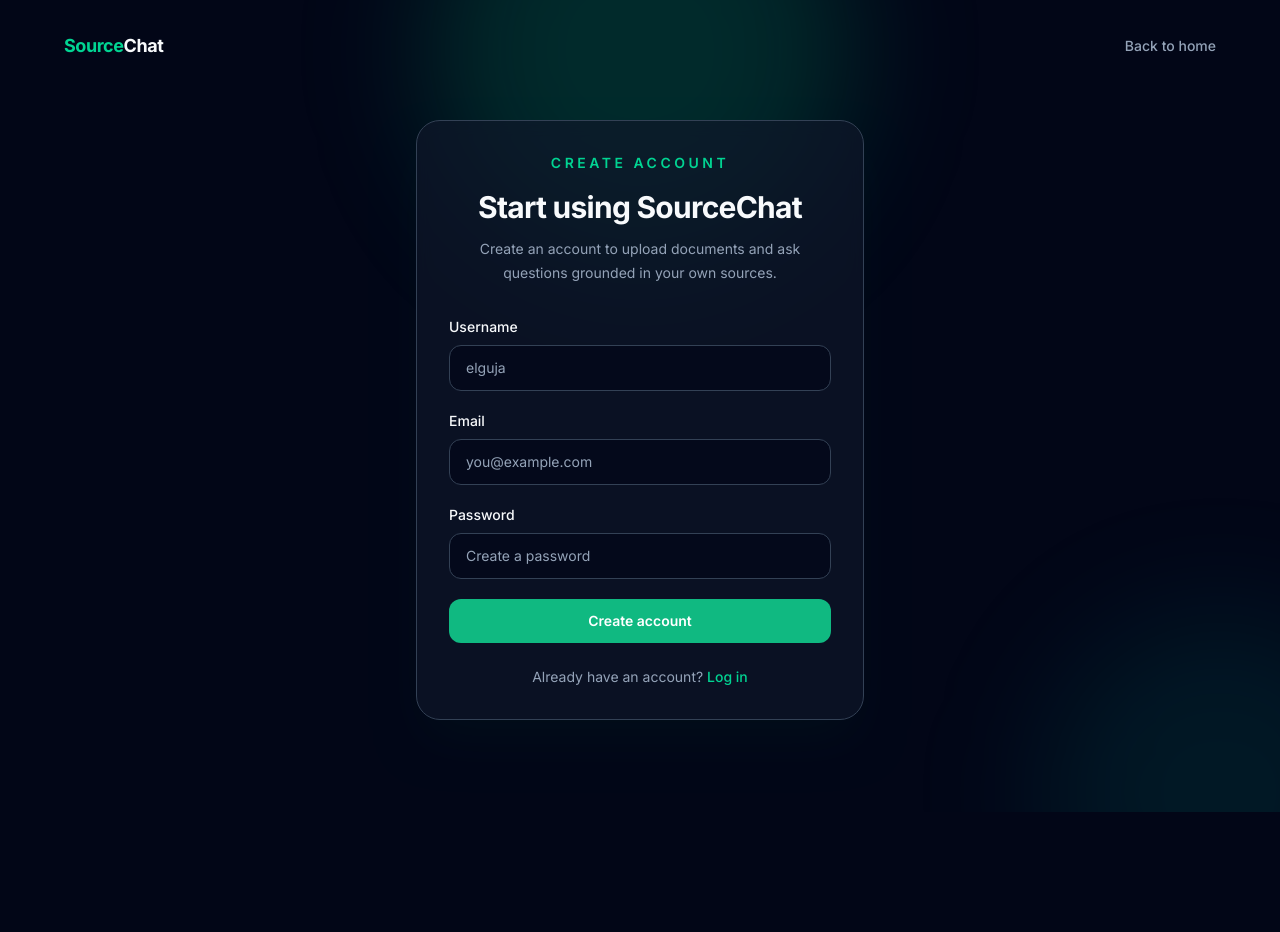
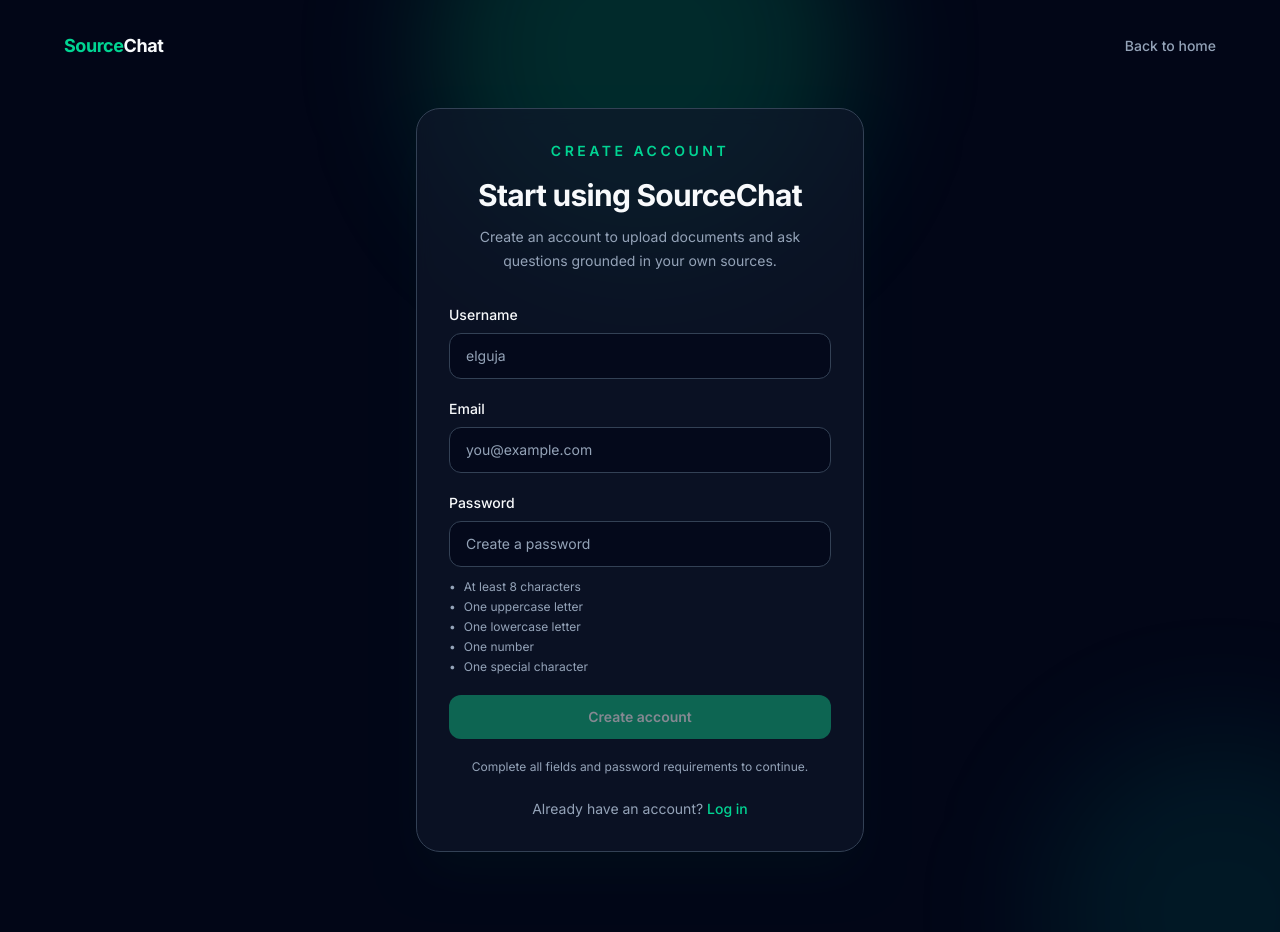
Before and after one commit to ninch1/SourceChat, a React (Vite) app in the folder client/: page /register in a window 1280 px wide. Before the commit the page ends 812 px from the top, so only its background shows below. Built offline with nearby package versions, Linux system fonts and the light colour scheme; no server answers.

Commit message:
Add register form validation

```diff
--- a/client/package.json
+++ b/client/package.json
@@ -17,7 +17,8 @@
     "react": "^19.2.7",
     "react-dom": "^19.2.7",
     "react-router-dom": "^7.18.0",
-    "tailwindcss": "^4.3.1"
+    "tailwindcss": "^4.3.1",
+    "zod": "^4.4.3"
   },
   "devDependencies": {
     "@eslint/js": "^10.0.1",
--- a/client/src/pages/RegisterPage.tsx
+++ b/client/src/pages/RegisterPage.tsx
@@ -1,176 +1,338 @@
-import AuthNavbar from '../components/layout/navbar/AuthNavbar';
-import { Link } from 'react-router-dom';
-import { useRegisterUser } from '../queries/auth';
-import { useState } from 'react';
-import type { RegisterUserData } from '../types/auth';
+import AuthNavbar from "../components/layout/navbar/AuthNavbar";
+import { Link } from "react-router-dom";
+import { useRegisterUser } from "../queries/auth";
+import { useState } from "react";
+import type { RegisterUserData } from "../types/auth";
+import { z } from "zod";
+
+// Client-side register validation. Backend validation still remains the source of truth for security.
+const registerSchema = z.object({
+  email: z
+    .string()
+    .trim()
+    .min(1, "Email is required")
+    .email("Enter a valid email"),
+  username: z
+    .string()
+    .trim()
+    .min(3, "Username must be at least 3 characters")
+    .max(20, "Username must be 20 characters or fewer"),
+  password: z
+    .string()
+    .min(8, "Password must be at least 8 characters")
+    .max(32, "Password must be 32 characters or fewer")
+    .regex(
+      /[!@#$%^&*(),.?":{}|<>]/,
+      "Password must contain at least one special character",
+    )
+    .regex(/[0-9]/, "Password must contain at least one number")
+    .regex(/[A-Z]/, "Password must contain at least one uppercase letter")
+    .regex(/[a-z]/, "Password must contain at least one lowercase letter"),
+});
 
 export default function RegisterPage() {
   const [userData, setUserData] = useState<RegisterUserData>({
-    email: '',
-    username: '',
-    password: '',
+    email: "",
+    username: "",
+    password: "",
   });
+  const [touchedFields, setTouchedFields] = useState({
+    username: false,
+    email: false,
+    password: false,
+  });
+  // Validate current form values on each render so the submit button reflects the latest form state.
+  const validationResult = registerSchema.safeParse(userData);
+  const isFormValid = validationResult.success;
+  // Convert Zod errors into field-specific messages for the inputs.
+  const liveFieldErrors = validationResult.success
+    ? {}
+    : z.flattenError(validationResult.error).fieldErrors;
+  // Only show field errors after a user has left that field, so validation does not feel too aggressive.
+  const usernameError = touchedFields.username
+    ? liveFieldErrors.username?.[0]
+    : undefined;
+  const emailError = touchedFields.email ? liveFieldErrors.email?.[0] : undefined;
+  const passwordError = touchedFields.password
+    ? liveFieldErrors.password?.[0]
+    : undefined;
+  const passwordMaxLengthError =
+    passwordError === "Password must be 32 characters or fewer"
+      ? passwordError
+      : undefined;
 
   const {
     mutate: registerUserMutation,
-    data,
     error,
     isPending,
     isSuccess,
     isError,
   } = useRegisterUser();
 
+  // Password checklist uses the same rules as the schema, but gives live visual feedback.
+  const passwordRules = {
+    minLength: userData.password.length >= 8,
+    uppercase: /[A-Z]/.test(userData.password),
+    lowercase: /[a-z]/.test(userData.password),
+    number: /[0-9]/.test(userData.password),
+    special: /[!@#$%^&*(),.?":{}|<>]/.test(userData.password),
+  };
+
+  const hasPasswordText = userData.password.length > 0;
+
+  function PasswordRule({
+    isValid,
+    children,
+  }: {
+    isValid: boolean;
+    children: React.ReactNode;
+  }) {
+    const tone = !hasPasswordText
+      ? "text-app-muted"
+      : isValid
+        ? "text-emerald-400"
+        : "text-red-400";
+
+    return (
+      <li className={`flex items-center gap-2 transition ${tone}`}>
+        <span>{hasPasswordText && isValid ? "✓" : "•"}</span>
+        <span>{children}</span>
+      </li>
+    );
+  }
+
   function handleSubmit(e: React.SubmitEvent<HTMLFormElement>) {
     e.preventDefault();
-    registerUserMutation(userData);
+
+    // Re-validate on submit as a final guard before calling the API.
+    const result = registerSchema.safeParse(userData);
+
+    if (!result.success) {
+      setTouchedFields({
+        username: true,
+        email: true,
+        password: true,
+      });
+
+      return;
+    }
+
+    registerUserMutation(result.data);
   }
 
   return (
-    <main className='relative min-h-screen overflow-hidden bg-app-bg px-6 py-8 text-app-text'>
-      <div className='pointer-events-none absolute left-1/2 top-[-160px] h-[420px] w-[420px] -translate-x-1/2 rounded-full bg-emerald-500/20 blur-3xl' />
-      <div className='pointer-events-none absolute bottom-[-160px] right-[-120px] h-[360px] w-[360px] rounded-full bg-teal-500/10 blur-3xl' />
+    <main className="relative min-h-screen overflow-hidden bg-app-bg px-6 py-8 text-app-text">
+      <div className="pointer-events-none absolute left-1/2 top-[-160px] h-[420px] w-[420px] -translate-x-1/2 rounded-full bg-emerald-500/20 blur-3xl" />
+      <div className="pointer-events-none absolute bottom-[-160px] right-[-120px] h-[360px] w-[360px] rounded-full bg-teal-500/10 blur-3xl" />
 
       <AuthNavbar />
 
-      <section className='relative z-10 mx-auto flex min-h-[calc(100vh-5rem)] max-w-6xl items-center justify-center py-12'>
+      <section className="relative z-10 mx-auto flex min-h-[calc(100vh-5rem)] max-w-6xl items-center justify-center py-12">
         {isSuccess ? (
-          <div className='w-full max-w-md rounded-3xl border border-emerald-500/20 bg-app-surface/70 p-8 shadow-2xl shadow-emerald-950/20 backdrop-blur'>
-            <div className='text-center'>
-              <div className='mx-auto flex h-14 w-14 items-center justify-center rounded-full bg-emerald-500/10 ring-1 ring-emerald-500/30'>
-                <span className='text-2xl text-emerald-400'>✓</span>
+          <div className="w-full max-w-md rounded-3xl border border-emerald-500/20 bg-app-surface/70 p-8 shadow-2xl shadow-emerald-950/20 backdrop-blur">
+            <div className="text-center">
+              <div className="mx-auto flex h-14 w-14 items-center justify-center rounded-full bg-emerald-500/10 ring-1 ring-emerald-500/30">
+                <span className="text-2xl text-emerald-400">✓</span>
               </div>
 
-              <p className='mt-6 text-sm font-semibold uppercase tracking-[0.25em] text-emerald-400'>
+              <p className="mt-6 text-sm font-semibold uppercase tracking-[0.25em] text-emerald-400">
                 Account created
               </p>
 
-              <h1 className='mt-4 text-3xl font-bold tracking-tight text-app-text'>
+              <h1 className="mt-4 text-3xl font-bold tracking-tight text-app-text">
                 Welcome to SourceChat
               </h1>
 
-              <p className='mt-3 text-sm leading-6 text-app-muted'>
+              <p className="mt-3 text-sm leading-6 text-app-muted">
                 Your account has been created successfully. You can now log in
                 and start uploading your documents.
               </p>
 
               <Link
-                to='/login'
-                className='mt-8 inline-flex w-full items-center justify-center rounded-xl bg-app-primary px-5 py-3 text-sm font-semibold text-white transition hover:bg-app-primary-hover'
+                to="/login"
+                className="mt-8 inline-flex w-full items-center justify-center rounded-xl bg-app-primary px-5 py-3 text-sm font-semibold text-white transition hover:bg-app-primary-hover"
               >
                 Go to login
               </Link>
             </div>
           </div>
         ) : (
-          <div className='w-full max-w-md rounded-3xl border border-app-border bg-app-surface/70 p-8 shadow-2xl shadow-emerald-950/20 backdrop-blur'>
-            <div className='text-center'>
-              <p className='text-sm font-semibold uppercase tracking-[0.25em] text-emerald-400'>
+          <div className="w-full max-w-md rounded-3xl border border-app-border bg-app-surface/70 p-8 shadow-2xl shadow-emerald-950/20 backdrop-blur">
+            <div className="text-center">
+              <p className="text-sm font-semibold uppercase tracking-[0.25em] text-emerald-400">
                 Create account
               </p>
 
-              <h1 className='mt-4 text-3xl font-bold tracking-tight text-app-text'>
+              <h1 className="mt-4 text-3xl font-bold tracking-tight text-app-text">
                 Start using SourceChat
               </h1>
 
-              <p className='mt-3 text-sm leading-6 text-app-muted'>
+              <p className="mt-3 text-sm leading-6 text-app-muted">
                 Create an account to upload documents and ask questions grounded
                 in your own sources.
               </p>
             </div>
 
-            <form className='mt-8 space-y-5' onSubmit={handleSubmit}>
+            <form className="mt-8 space-y-5" onSubmit={handleSubmit} noValidate>
               <div>
                 <label
-                  htmlFor='username'
-                  className='mb-2 block text-sm font-medium text-app-text'
+                  htmlFor="username"
+                  className="mb-2 block text-sm font-medium text-app-text"
                 >
                   Username
                 </label>
                 <input
                   value={userData.username}
-                  onChange={(e) =>
-                    setUserData({ ...userData, username: e.target.value })
-                  }
-                  id='username'
-                  name='username'
-                  type='text'
-                  autoComplete='username'
-                  placeholder='elguja'
-                  className='w-full rounded-xl border border-app-border bg-app-bg/70 px-4 py-3 text-sm text-app-text outline-none transition placeholder:text-app-muted focus:border-emerald-500/70 focus:ring-4 focus:ring-emerald-500/10'
+                  onChange={(e) => {
+                    setUserData({ ...userData, username: e.target.value });
+                  }}
+                  onBlur={() => {
+                    setTouchedFields((prev) => ({ ...prev, username: true }));
+                  }}
+                  id="username"
+                  name="username"
+                  type="text"
+                  autoComplete="username"
+                  placeholder="elguja"
+                  required
+                  minLength={3}
+                  maxLength={20}
+                  aria-invalid={Boolean(usernameError)}
+                  aria-describedby={usernameError ? "username-error" : undefined}
+                  className={`w-full rounded-xl border bg-app-bg/70 px-4 py-3 text-sm text-app-text outline-none transition placeholder:text-app-muted focus:ring-4 ${
+                    usernameError
+                      ? "border-red-400/70 focus:border-red-400 focus:ring-red-500/10"
+                      : "border-app-border focus:border-emerald-500/70 focus:ring-emerald-500/10"
+                  }`}
                 />
+                {usernameError && (
+                  <p id="username-error" className="mt-2 text-sm text-red-400">
+                    {usernameError}
+                  </p>
+                )}
               </div>
 
               <div>
                 <label
-                  htmlFor='email'
-                  className='mb-2 block text-sm font-medium text-app-text'
+                  htmlFor="email"
+                  className="mb-2 block text-sm font-medium text-app-text"
                 >
                   Email
                 </label>
                 <input
                   value={userData.email}
-                  onChange={(e) =>
-                    setUserData({ ...userData, email: e.target.value })
-                  }
-                  id='email'
-                  name='email'
-                  type='email'
-                  autoComplete='email'
-                  placeholder='you@example.com'
-                  className='w-full rounded-xl border border-app-border bg-app-bg/70 px-4 py-3 text-sm text-app-text outline-none transition placeholder:text-app-muted focus:border-emerald-500/70 focus:ring-4 focus:ring-emerald-500/10'
+                  onChange={(e) => {
+                    setUserData({ ...userData, email: e.target.value });
+                  }}
+                  onBlur={() => {
+                    setTouchedFields((prev) => ({ ...prev, email: true }));
+                  }}
+                  id="email"
+                  name="email"
+                  type="email"
+                  autoComplete="email"
+                  placeholder="you@example.com"
+                  required
+                  maxLength={254}
+                  aria-invalid={Boolean(emailError)}
+                  aria-describedby={emailError ? "email-error" : undefined}
+                  className={`w-full rounded-xl border bg-app-bg/70 px-4 py-3 text-sm text-app-text outline-none transition placeholder:text-app-muted focus:ring-4 ${
+                    emailError
+                      ? "border-red-400/70 focus:border-red-400 focus:ring-red-500/10"
+                      : "border-app-border focus:border-emerald-500/70 focus:ring-emerald-500/10"
+                  }`}
                 />
+                {emailError && (
+                  <p id="email-error" className="mt-2 text-sm text-red-400">
+                    {emailError}
+                  </p>
+                )}
               </div>
 
               <div>
                 <label
-                  htmlFor='password'
-                  className='mb-2 block text-sm font-medium text-app-text'
+                  htmlFor="password"
+                  className="mb-2 block text-sm font-medium text-app-text"
                 >
                   Password
                 </label>
                 <input
                   value={userData.password}
-                  onChange={(e) =>
-                    setUserData({ ...userData, password: e.target.value })
-                  }
-                  id='password'
-                  name='password'
-                  type='password'
-                  autoComplete='new-password'
-                  placeholder='Create a password'
-                  className='w-full rounded-xl border border-app-border bg-app-bg/70 px-4 py-3 text-sm text-app-text outline-none transition placeholder:text-app-muted focus:border-emerald-500/70 focus:ring-4 focus:ring-emerald-500/10'
+                  onChange={(e) => {
+                    setUserData({ ...userData, password: e.target.value });
+                  }}
+                  onBlur={() => {
+                    setTouchedFields((prev) => ({ ...prev, password: true }));
+                  }}
+                  id="password"
+                  name="password"
+                  type="password"
+                  autoComplete="new-password"
+                  placeholder="Create a password"
+                  required
+                  minLength={8}
+                  maxLength={32}
+                  aria-invalid={Boolean(passwordError)}
+                  aria-describedby="password-rules"
+                  className={`w-full rounded-xl border bg-app-bg/70 px-4 py-3 text-sm text-app-text outline-none transition placeholder:text-app-muted focus:ring-4 ${
+                    passwordError
+                      ? "border-red-400/70 focus:border-red-400 focus:ring-red-500/10"
+                      : "border-app-border focus:border-emerald-500/70 focus:ring-emerald-500/10"
+                  }`}
                 />
+                <ul id="password-rules" className="mt-3 space-y-1 text-xs">
+                  <PasswordRule isValid={passwordRules.minLength}>
+                    At least 8 characters
+                  </PasswordRule>
+
+                  <PasswordRule isValid={passwordRules.uppercase}>
+                    One uppercase letter
+                  </PasswordRule>
+
+                  <PasswordRule isValid={passwordRules.lowercase}>
+                    One lowercase letter
+                  </PasswordRule>
+
+                  <PasswordRule isValid={passwordRules.number}>
+                    One number
+                  </PasswordRule>
+
+                  <PasswordRule isValid={passwordRules.special}>
+                    One special character
+                  </PasswordRule>
+                </ul>
+                {passwordMaxLengthError && (
+                  <p className="mt-2 text-sm text-red-400">
+                    {passwordMaxLengthError}
+                  </p>
+                )}
               </div>
 
               {isError && (
-                <div className='rounded-xl bg-red-400/10 p-4 text-center text-sm text-red-500'>
-                  {error ? error.message : 'Unknown error'}
+                <div className="rounded-xl bg-red-400/10 p-4 text-center text-sm text-red-500">
+                  {error ? error.message : "Unknown error"}
                 </div>
               )}
 
-              {isPending ? (
-                <button
-                  type='button'
-                  disabled
-                  className='w-full rounded-xl bg-app-primary px-5 py-3 text-sm font-semibold text-white transition disabled:opacity-50'
-                >
-                  Creating account...
-                </button>
-              ) : (
-                <button
-                  type='submit'
-                  className='w-full rounded-xl bg-app-primary px-5 py-3 text-sm font-semibold text-white transition hover:bg-app-primary-hover'
-                >
-                  Create account
-                </button>
+              <button
+                type="submit"
+                disabled={isPending || !isFormValid}
+                className="w-full rounded-xl bg-app-primary px-5 py-3 text-sm font-semibold text-white transition cursor-pointer hover:bg-app-primary-hover disabled:cursor-not-allowed disabled:opacity-50 disabled:hover:bg-app-primary"
+              >
+                {isPending ? "Creating account..." : "Create account"}
+              </button>
+              {!isFormValid && (
+                <p className="text-center text-xs text-app-muted">
+                  Complete all fields and password requirements to continue.
+                </p>
               )}
             </form>
 
-            <p className='mt-6 text-center text-sm text-app-muted'>
-              Already have an account?{' '}
+            <p className="mt-6 text-center text-sm text-app-muted">
+              Already have an account?{" "}
               <Link
-                to='/login'
-                className='font-medium text-emerald-400 transition hover:text-emerald-300'
+                to="/login"
+                className="font-medium text-emerald-400 transition hover:text-emerald-300"
               >
                 Log in
               </Link>
```
Also changed, not shown: 1 other file (tests, documents, lock files or other folders).
